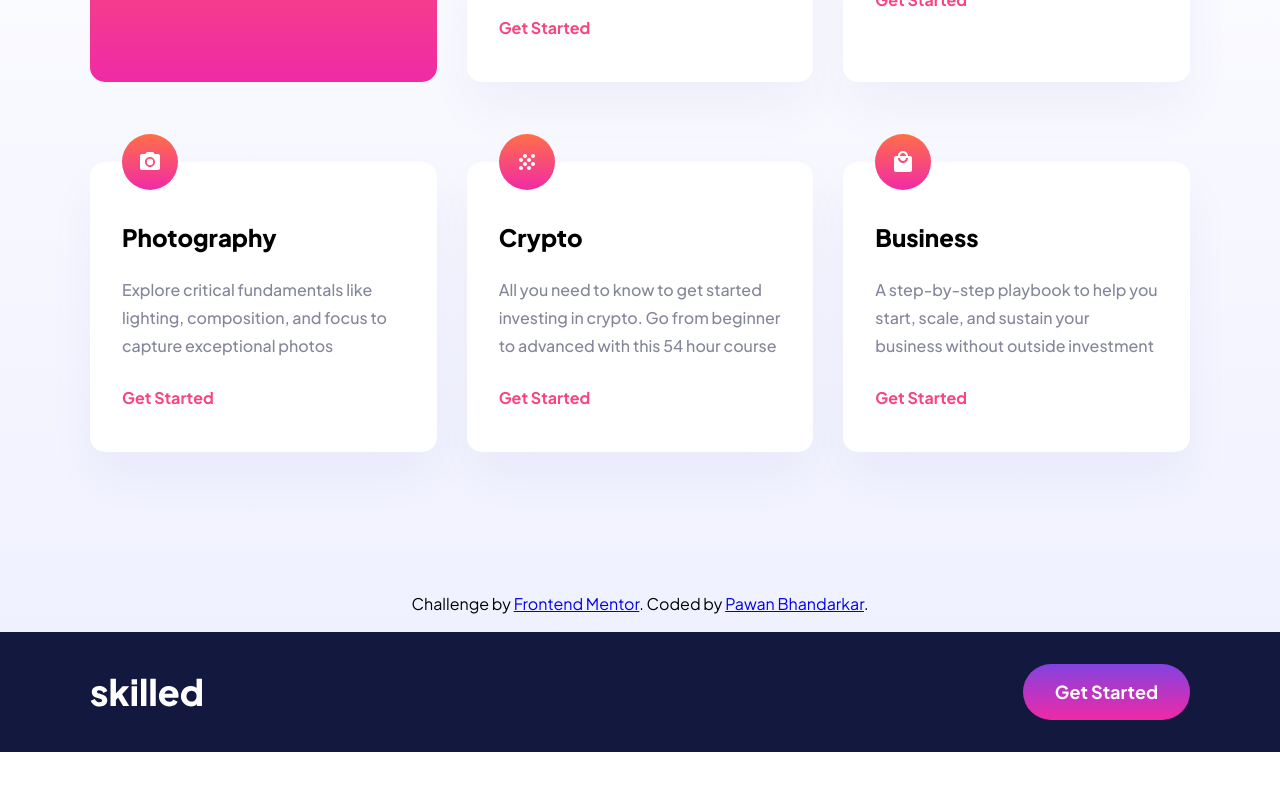
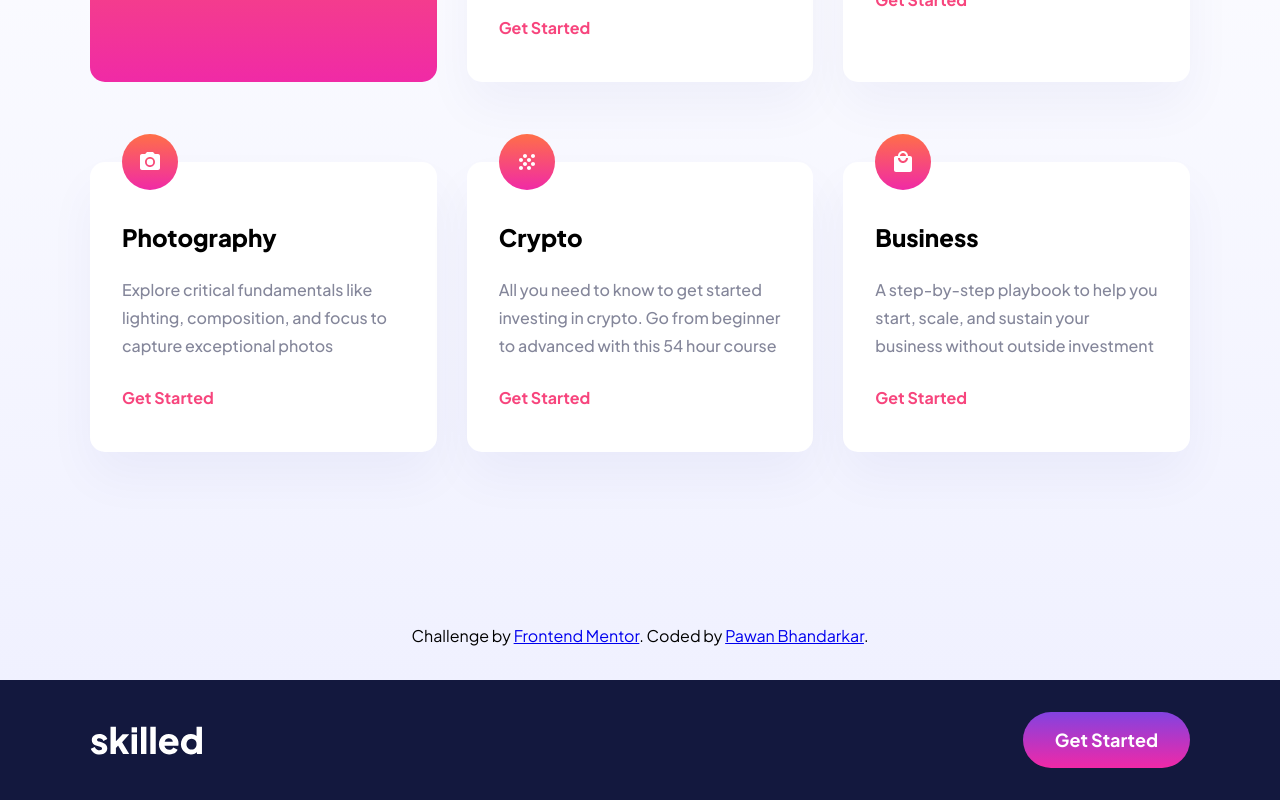
Before and after one commit to Devsniper1106/English-learning-landing-page, a React (Create React App) app: page / in a window 1280 px wide. Shown: the part 1015-1815 px from the top of the page. Before the commit the page ends 1767 px from the top, so only its background shows below. Built offline with nearby package versions, Linux system fonts and the light colour scheme.

Commit message:
Improve some padding

```diff
--- a/src/components/CardGrid/CardGrid.js
+++ b/src/components/CardGrid/CardGrid.js
@@ -36,6 +36,11 @@ const CardGrid = () => {
 const Attribution = styled.p`
     margin-top: auto;
     background-color: transparent;
+    padding: var(--min-pad);
+
+    @media ${QUERIES.phoneAndDown} {
+        font-size: calc(1rem * 14 / 18);
+    }
 `;
 
 const TitleCard = styled.div`
@@ -57,7 +62,6 @@ const TitleCard = styled.div`
 
 const Wrapper = styled.div`
     background: linear-gradient(180deg, #ffffff 0%, #f0f1ff 100%);
-    padding-bottom: 16px;
 
     display: flex;
     flex-direction: column;
@@ -72,6 +76,7 @@ const Categories = styled.div`
     /* gap: 56px 30px; */
     padding: 140px var(--min-pad);
     max-width: min(100%, calc(var(--max-width) + var(--min-pad) * 2));
+    margin: auto;
     gap: 80px 30px;
 
     @media ${QUERIES.tabletAndDown} {
```
